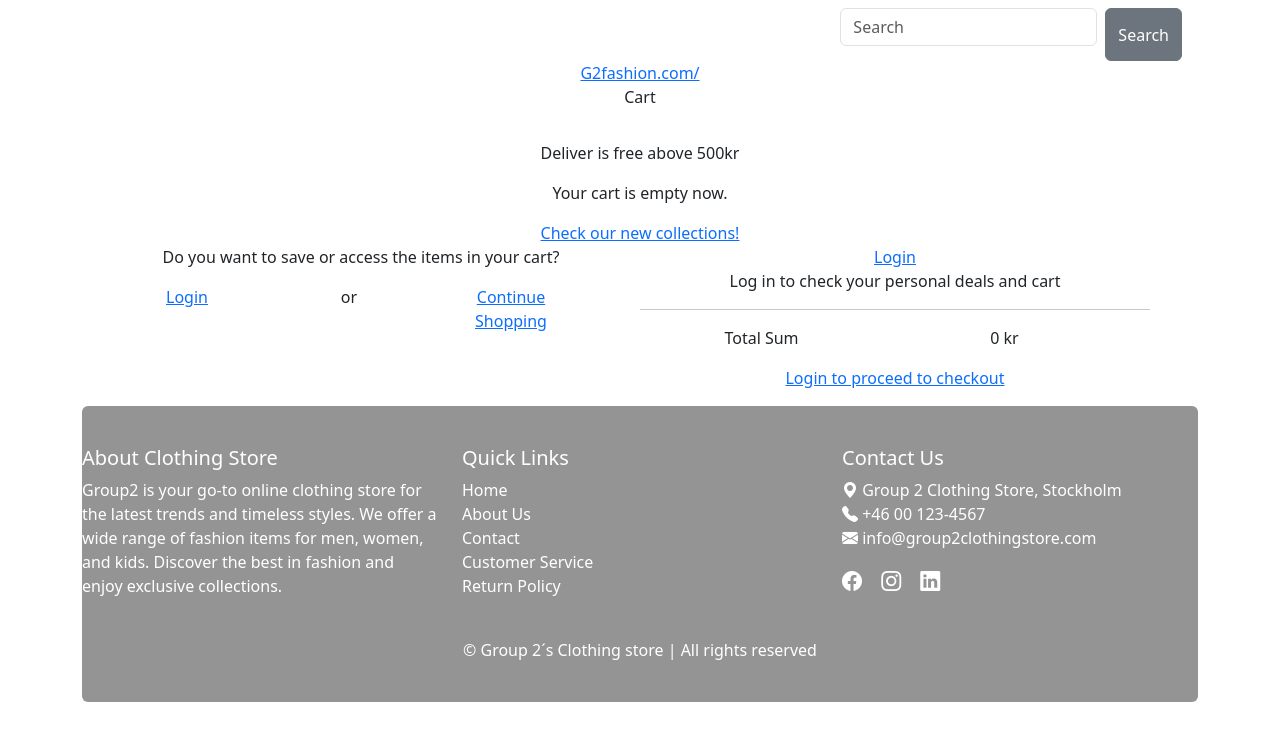
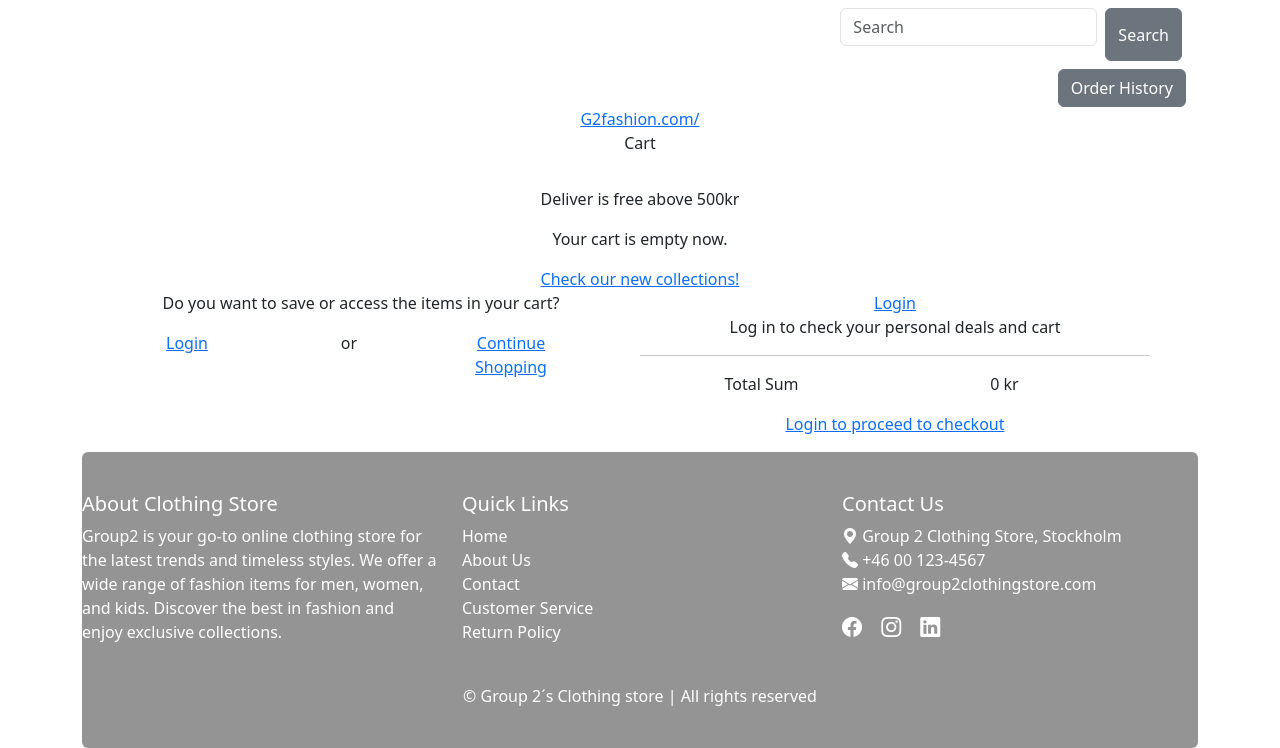
Before and after one commit to MadhuPojha/Clothing-Store, a Django app: page /cart/ in a window 1280 px wide. Shown: the part 66-814 px from the top of the page. Before the commit the page ends 768 px from the top, so only its background shows below. Run offline with Django 5.2, Linux system fonts and the light colour scheme.

Commit message:
add history button to cart

```diff
--- a/clothing_store/templates/cart.html
+++ b/clothing_store/templates/cart.html
@@ -1,6 +1,11 @@
 {% extends 'base.html' %}
 {% block title %}Cart{% endblock %}
 {% block content %}
+<div class="container">
+  <div class="col-md-12 text-end mt-2">
+    <a href="{% url 'checkout_app:order_history' %}" class="btn btn-secondary">Order History</a>
+  </div>
+</div>
 <section class="container text-center">
   <span class="row"
     ><a href="{% url 'index' %}">G2fashion.com/</a>
```
